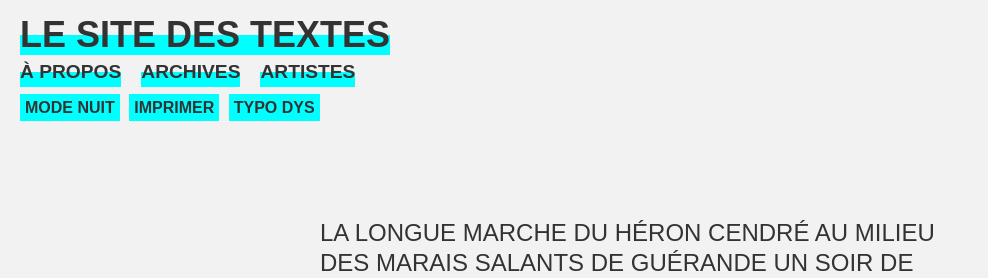
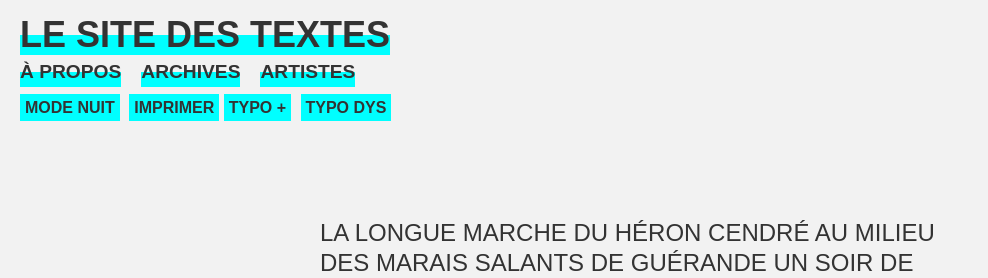
Before and after one commit to PQuod/Maipo, a Jekyll site: the page built from index.markdown, in a window 1280 px wide. Shown: the top 278 px of the page, without its empty margins (0-988 px from the left). Built offline with Jekyll 4.4.1, drawn with Linux system fonts in a browser that asks for light colours.

Commit message:
Add Typo +

```diff
--- a/_sass/minima/_base.scss
+++ b/_sass/minima/_base.scss
@@ -9,13 +9,19 @@
 }
 
 
-input:checked,
-input:checked ~ .theme-container {
+#dark-mode:checked,
+#dark-mode:checked ~ .theme-container {
   --bg-color: #100e17;
   --font-color: #f2f2f2;
   --a-font-color: #f2f2f2;
   --custom-color: #ef1a63;
   --lines: linear-gradient(to top, #ef1a63 50%, rgba(255,255,255,0) 50%);
+}
+
+#typo-plus:checked,
+#typo-plus:checked ~ .theme-container {
+  --font-size:2em;
+  --line-height:40px;
 }
 
 * {
@@ -71,6 +77,7 @@ list-style-type: none;
   font-weight:bold;
   background-color:var(--custom-color);
   padding:5px;
+  font-size: var(--font-size);
 }
 
 .dark-mode-checkbox:checked ~ .theme-container .dark-mode-label::before {
@@ -78,6 +85,24 @@ list-style-type: none;
   font-weight:bold;
   background-color:var(--custom-color);
   padding:5px;
+  font-size: var(--font-size);
+}
+
+.typo-plus-label::before{
+  content: "TYPO +";
+  cursor:pointer;
+  font-weight:bold;
+  background-color:var(--custom-color);
+  padding:5px;
+  font-size: var(--font-size);
+}
+
+.typo-plus-checkbox:checked ~ .theme-container .typo-plus-label::before {
+  content: "TYPO -";
+  font-weight:bold;
+  background-color:var(--custom-color);
+  padding:5px;
+  font-size: var(--font-size);
 }
 
 .sr-only {
```
